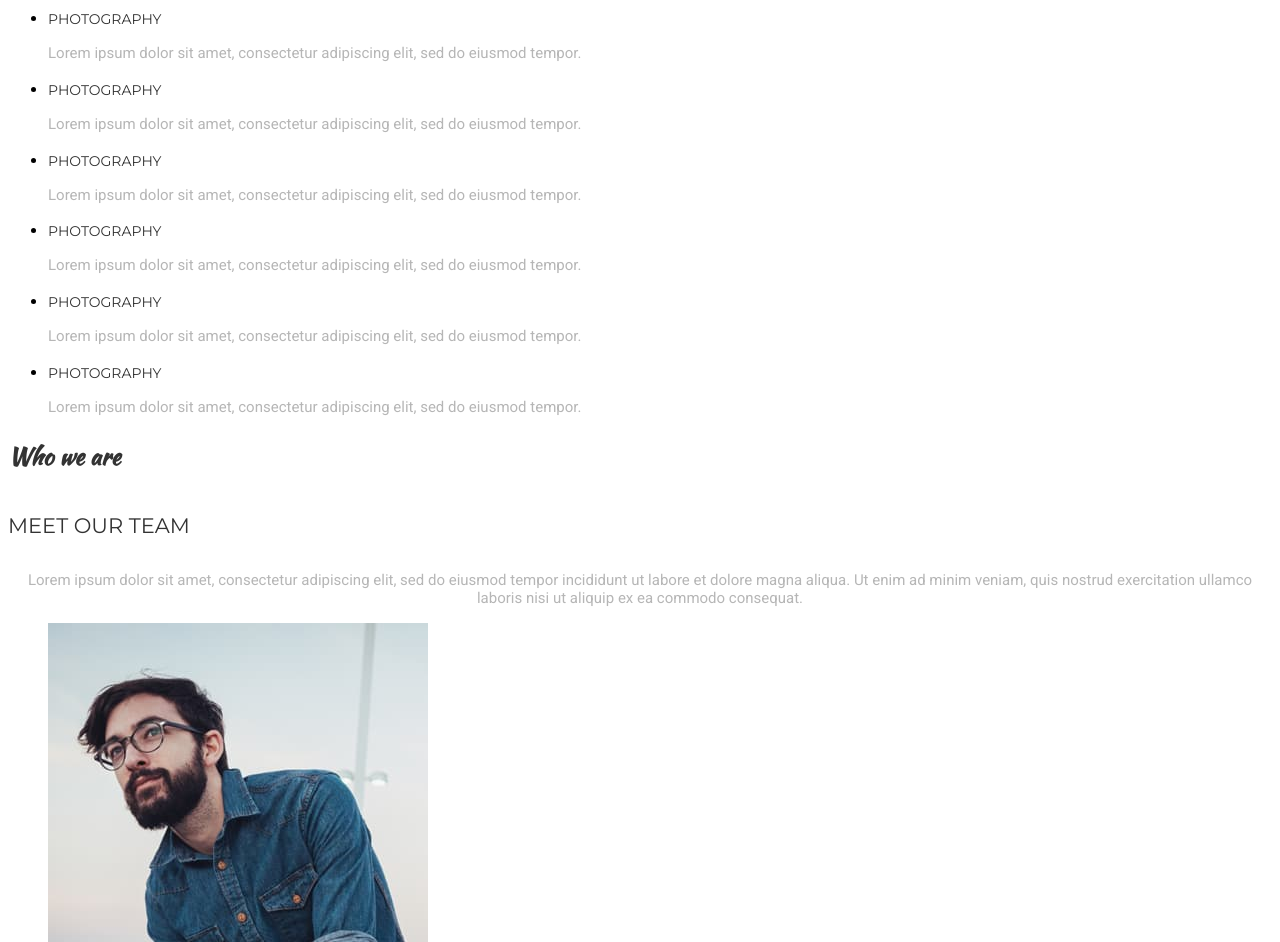
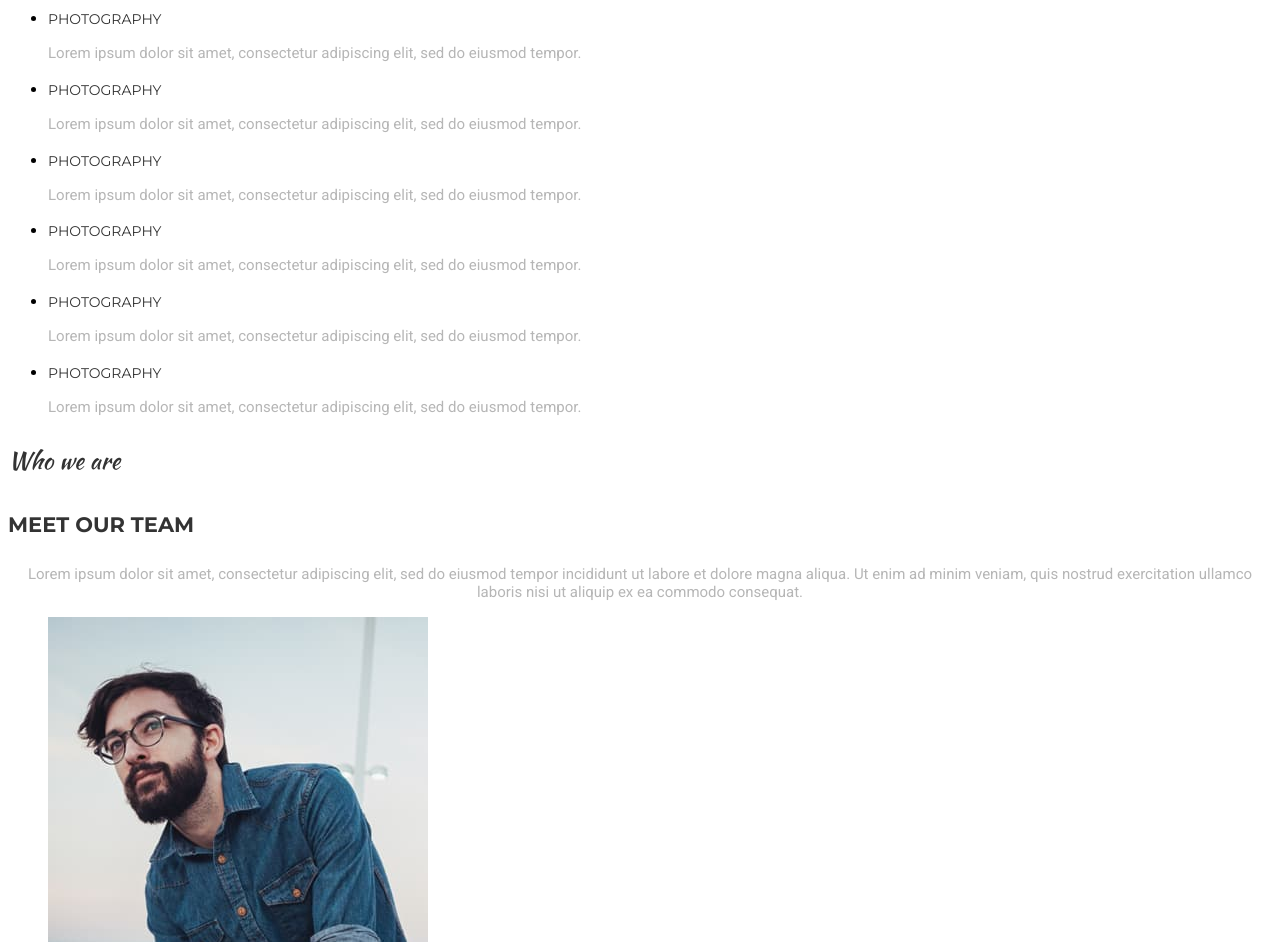
Before and after one commit to MaksimKhandeshyn/MoGo, a plain HTML site: page index.html in a window 1280 px wide. Shown: the part 329-1271 px from the top of the page. Drawn offline with Linux system fonts and the light colour scheme.

Commit message:
change some styles

```diff
--- a/css/style.css
+++ b/css/style.css
@@ -19,22 +19,23 @@ body {
     color: var(--extra-color);
     font-size: 14px;
     text-decoration: none;
+    text-transform: uppercase;
 }
 .nav-link:hover, .nav-link:focus {
     color: var(--acceent-color);
 }
 .same-title {
-    color: #333;
+    color: var(--add-color);
     font-family: Kaushan Script;
     font-size: 24px;
 }
 .same-subtitle {
-    color: #333;
+    color: var(--add-color);
     font-size: 30px;
     font-variant: all-small-caps;
 }
 .services-list-title {
-    color: #333;
+    color: var(--add-color);
     text-transform: uppercase;
     font-size: 14px;
     font-weight: 400;
@@ -57,6 +58,7 @@ body {
     text-align: center;
     font-size: 14px;
     font-weight: 400;
+    text-transform: uppercase;
 }
 .position {
     color: var(--main-color);
@@ -89,4 +91,5 @@ body {
     font-size: 14px;
     font-weight: 700;
     font-variant: all-small-caps;
+    padding: 11px 38px 12px;
 }
--- a/index.html
+++ b/index.html
@@ -54,8 +54,8 @@
             </ul>
         </section>
         <section class="team">
-            <h2 class="same-title">Who we are</h2>
-            <p class="same-subtitle">Meet our team</p>
+            <p class="same-title">Who we are</p>
+            <h2 class="same-subtitle">Meet our team</h2>
             <p class="team-info">Lorem ipsum dolor sit amet, consectetur adipiscing elit, sed do eiusmod tempor incididunt ut labore et dolore magna aliqua. Ut enim ad minim veniam, quis nostrud exercitation ullamco laboris nisi ut aliquip ex ea commodo consequat. </p>
             <ul class="team-list">
                 <li class="team-item">
```
